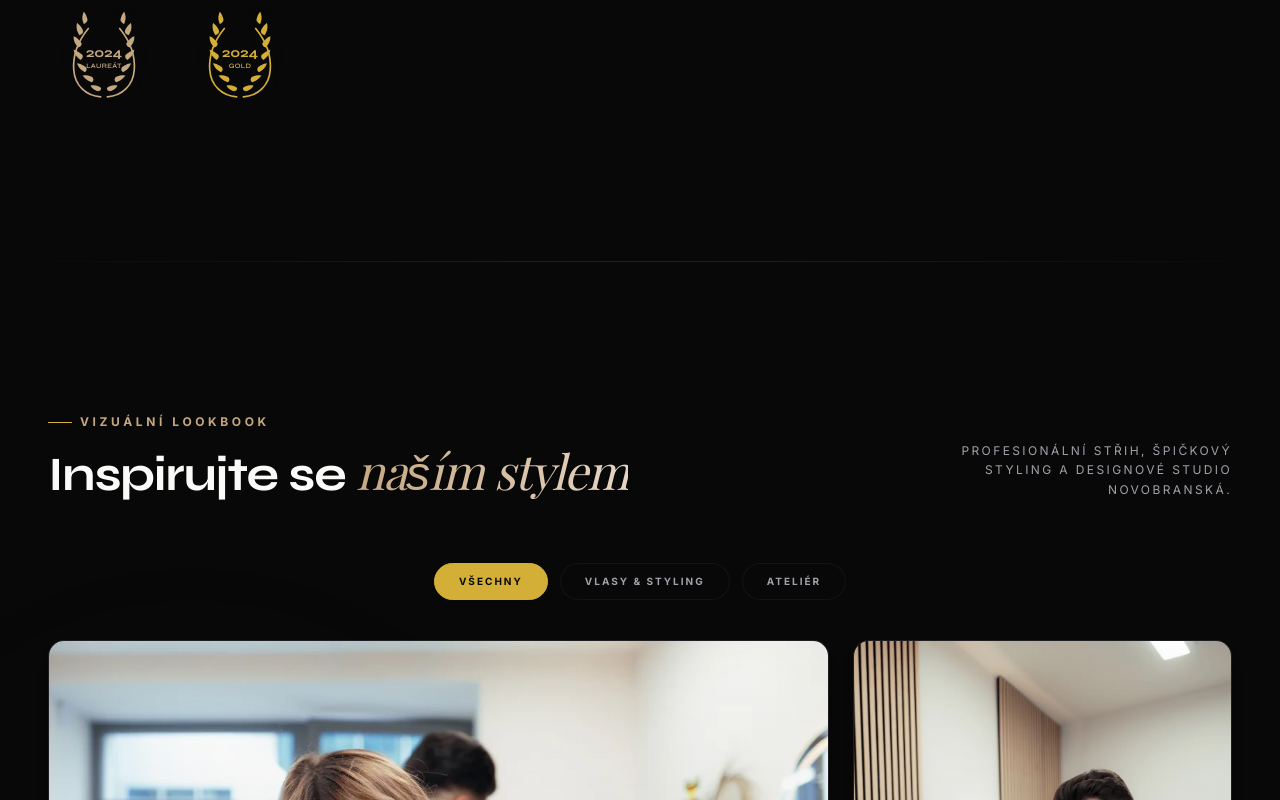
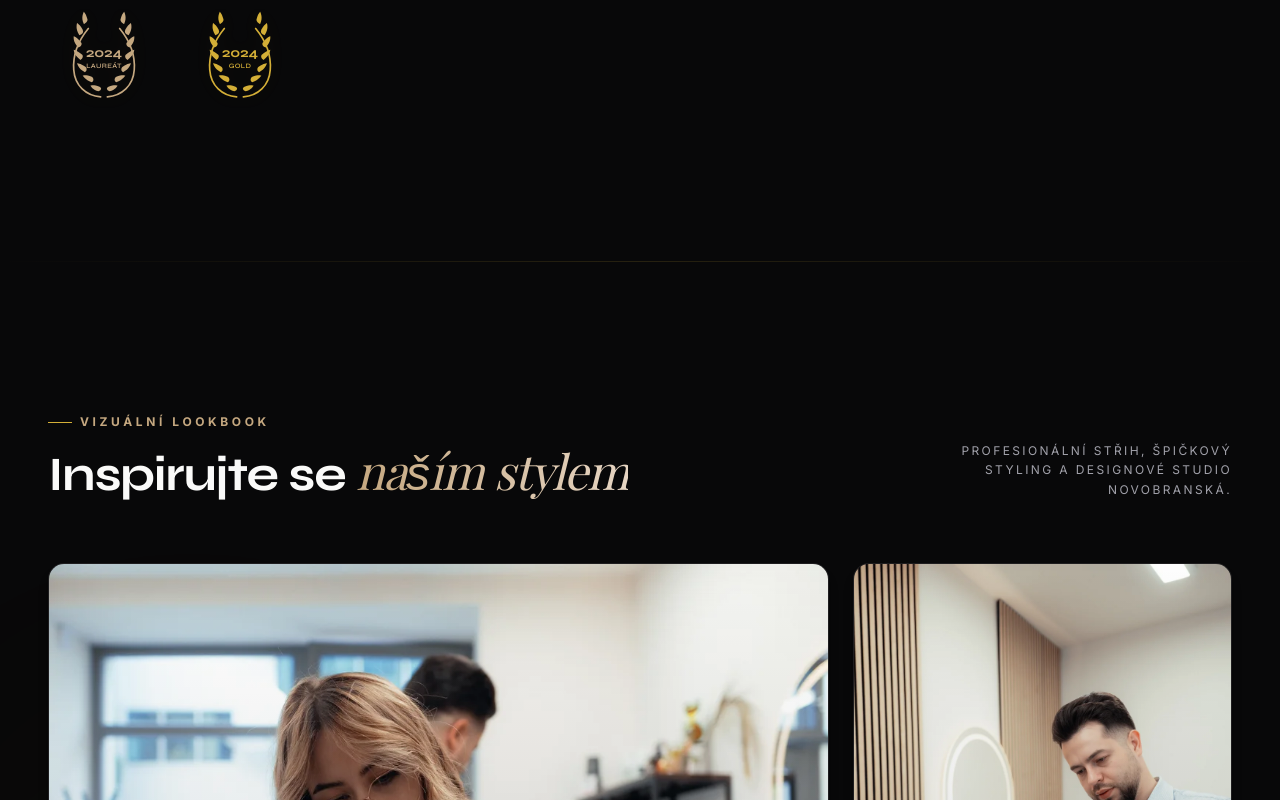
Before and after one commit to nogodcomplexx/SKBRNO, a Next.js app: page / in a window 1280 px wide. Shown: the part 1794-2594 px from the top of the page. Built offline with nearby package versions, Linux system fonts and the light colour scheme.

Commit message:
Remove category filters from the gallery section

```diff
--- a/src/components/Gallery.tsx
+++ b/src/components/Gallery.tsx
@@ -35,16 +35,10 @@ const categoryLabels: Record<string, string> = {
 };
 
 export default function Gallery() {
-  const [activeCategory, setActiveCategory] = useState<'all' | 'hair' | 'atelier'>('all');
   const [selectedIndex, setSelectedIndex] = useState<number | null>(null);
   const [isExpanded, setIsExpanded] = useState(false);
 
-  const filteredImages = useMemo(() => {
-    if (activeCategory === 'all') return galleryImages;
-    if (activeCategory === 'hair') return galleryImages.filter(img => img.category === 'barber' || img.category === 'color');
-    if (activeCategory === 'atelier') return galleryImages.filter(img => img.category === 'atelier');
-    return galleryImages;
-  }, [activeCategory]);
+  const filteredImages = galleryImages;
 
   const visibleImages = useMemo(() => {
     return isExpanded ? filteredImages : filteredImages.slice(0, INITIAL_LIMIT);
@@ -101,31 +95,6 @@ export default function Gallery() {
           </FadeIn>
         </div>
 
-        {/* Category Filters */}
-        <FadeIn delay={0.2}>
-          <div className="flex justify-start md:justify-center gap-3 mb-10 overflow-x-auto scrollbar-hide">
-            {(['all', 'hair', 'atelier'] as const).map((category) => {
-              const label = category === 'all' ? 'Všechny' : category === 'hair' ? 'Vlasy & Styling' : 'Ateliér';
-              const isActive = activeCategory === category;
-              return (
-                <button
-                  key={category}
-                  onClick={() => {
-                    setActiveCategory(category);
-                    setIsExpanded(false); // Reset expansion on category change
-                  }}
-                  className={`px-6 py-2.5 rounded-full text-[10px] uppercase tracking-[0.2em] font-bold border transition-all duration-300 ${
-                    isActive
-                      ? 'bg-[#D4AF37] border-[#D4AF37] text-[#080809] font-bold'
-                      : 'bg-[#080809] border-white/5 text-[#A1A1AA] hover:text-white hover:border-white/10'
-                  }`}
-                >
-                  {label}
-                </button>
-              );
-            })}
-          </div>
-        </FadeIn>
 
         {/* Lookbook Asymmetric Grid Container */}
         <div className="relative">
```
